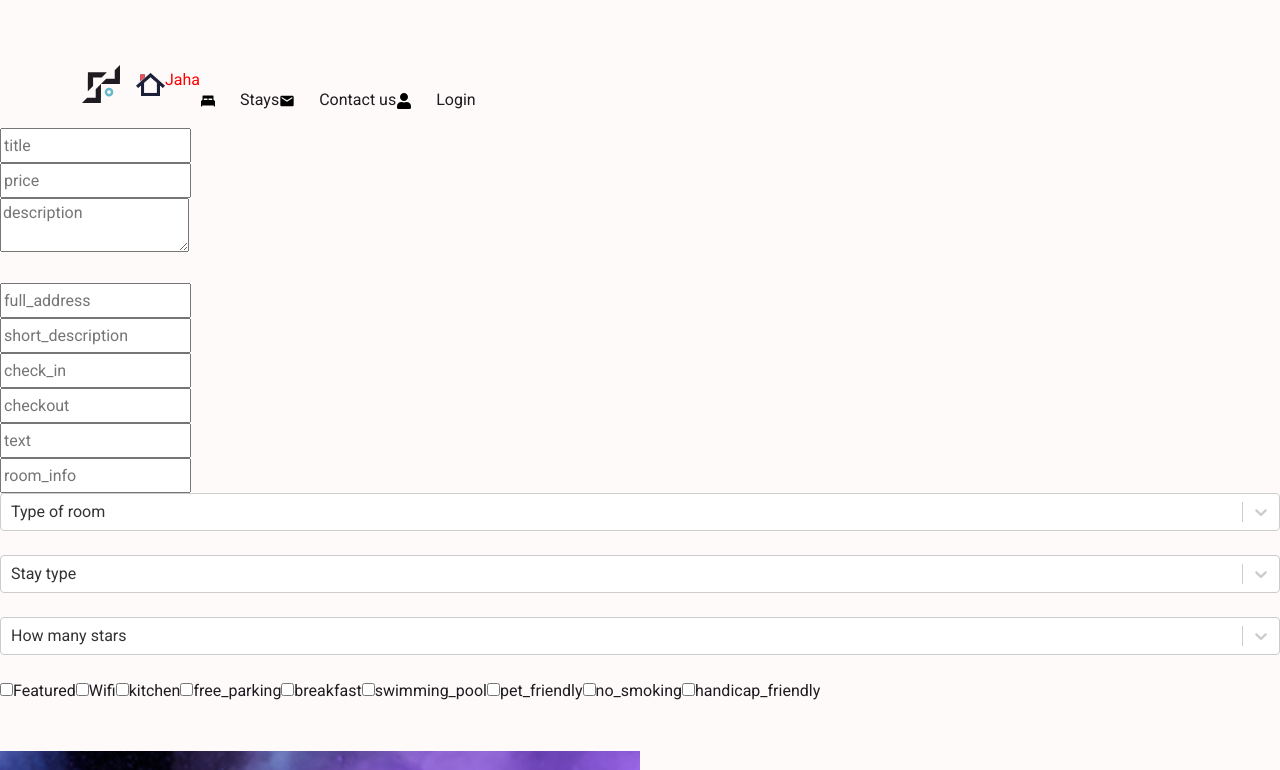
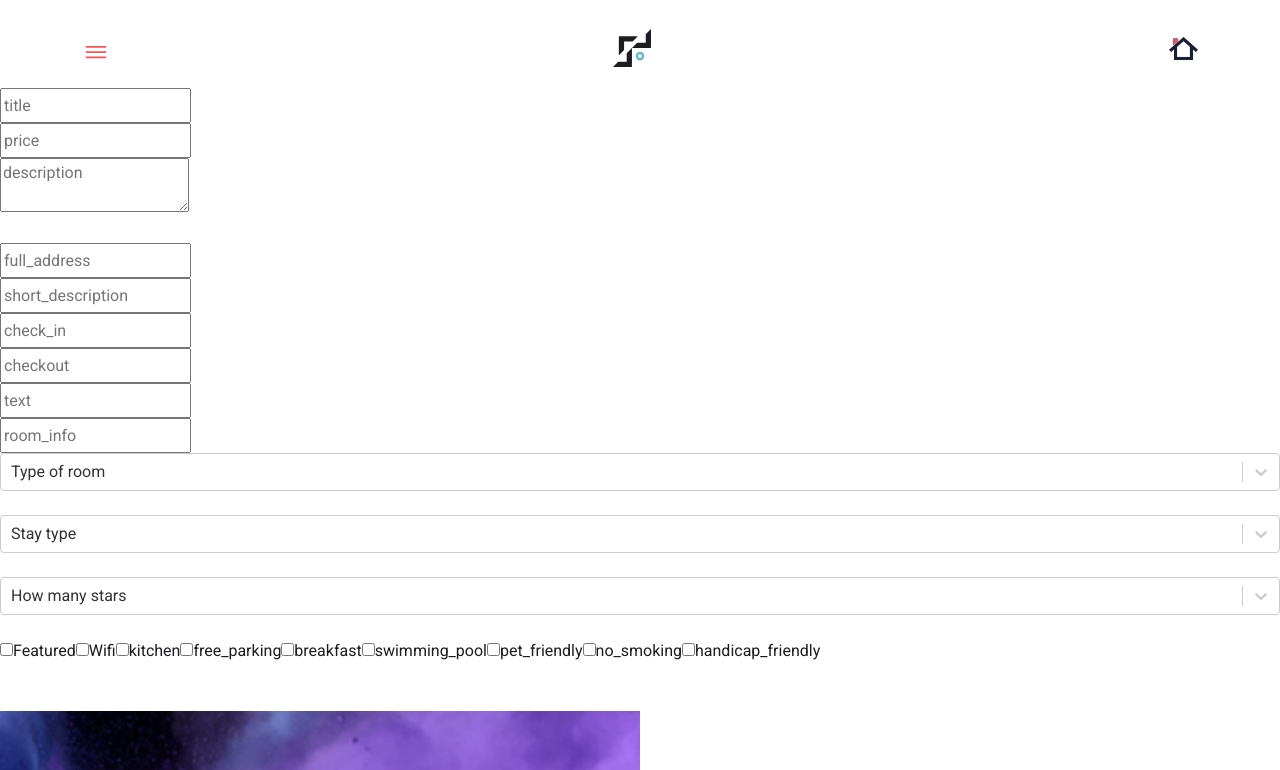
Before and after one commit to Noroff-FEU-Assignments/project-exam-2-Iselinklementin, a Next.js app: page /add in a window 1280 px wide. Shown: the top 770 px of the page. Built offline with nearby package versions, Linux system fonts and the light colour scheme.

Commit message:
fixed nav mobile

```diff
--- a/components/layout/Layout.jsx
+++ b/components/layout/Layout.jsx
@@ -1,25 +1,61 @@
-import * as S from "styles";
-import styled from "styled-components";
 import AuthContext from "context/AuthContext";
-import { useContext } from "react";
+import { useContext, useRef, useState } from "react";
 import { useRouter } from "next/router";
-// import Link from "next/link";
 import { Container, Navbar, Nav } from "react-bootstrap";
 import Image from "next/image";
 import LogoIcon from "assets/logo_element.svg";
 import Stays from "assets/stays.svg";
 import Icon, { icons } from "lib/icons";
 import Link from "next/link";
-
-import { Test } from "styles/NavbarToggler";
+import { MenuContainer } from "./layout.styles";
 
 export default function ({ children }) {
   const [auth, setAuth] = useContext(AuthContext);
 
+  const DropdownMenu = () => {
+    const dropdownRef = useRef(null);
+    const [isActive, setIsActive] = useState(false);
+    const onClick = () => setIsActive(!isActive);
+
+    return (
+      <MenuContainer>
+        <button aria-label="navigation" className="p-0 menu-trigger" onClick={onClick}>
+          <Icon icon={icons.map((icon) => icon.burger)} fontSize="28px" color="#FC5156" />
+        </button>
+
+        <Container ref={dropdownRef} className={`border-bottom menu ${isActive ? "active" : "inactive"}`}>
+          <Container className="py-4">
+            <Link href="/">
+              <a className="d-flex my-2">
+                <Icon icon={icons.map((icon) => icon.apartment)} fontSize="16px" className="me-4" />
+                Stays
+              </a>
+            </Link>
+            <hr />
+            <Link href="/contact">
+              <a className="d-flex my-2">
+                <Icon icon={icons.map((icon) => icon.email)} fontSize="16px" className="me-4" />
+                Contact us
+              </a>
+            </Link>
+            <hr />
+            <Link href="/login">
+              <a className="d-flex my-2">
+                <Icon icon={icons.map((icon) => icon.user)} fontSize="16px" className="me-4" />
+                Login
+              </a>
+            </Link>
+          </Container>
+        </Container>
+      </MenuContainer>
+    );
+  };
+
   return (
     <>
       <Navbar expand="lg">
-        <Container className="mt-5">
+        <Container className="mt-3 justify-space-between align-items-center">
+          <DropdownMenu />
           <Navbar.Brand className="">
             <Link href="/" passHref>
               <a>
@@ -27,55 +63,15 @@ export default function ({ children }) {
               </a>
             </Link>
           </Navbar.Brand>
+
           <Link href="/">
             <a>
               <Image src={Stays} alt="Icon, a house with a chimney" width="29.18" height="23.07" />
             </a>
           </Link>
-          <Test>Jaha</Test>
-          {/* <Styled.Toggle aria-controls="basic-navbar-nav"></Styled.Toggle> */}
-
-          <Navbar.Toggle aria-controls="basic-navbar-nav" />
-          <Navbar.Collapse id="basic-navbar-nav">
-            <Nav className="me-auto mt-4">
-              <Link href="/">
-                <a className="d-flex my-2">
-                  <Icon icon={icons.map(icon => icon.apartment)} fontSize="16px" className="me-4" />
-                  Stays
-                </a>
-              </Link>
-              <hr />
-              <Link href="/contact">
-                <a className="d-flex my-2">
-                  <Icon icon={icons.map(icon => icon.email)} fontSize="16px" className="me-4" />
-                  Contact us
-                </a>
-              </Link>
-              <hr />
-              <Link href="/login">
-                <a className="d-flex my-2">
-                  <Icon icon={icons.map(icon => icon.user)} fontSize="16px" className="me-4" />
-                  Login
-                </a>
-              </Link>
-            </Nav>
-          </Navbar.Collapse>
         </Container>
       </Navbar>
-      {/*
-      <nav>
-        <Link href="/admin">
-          <a>Admin</a>
-        </Link>
-        <Link href="/enquire">
-          <a>Enquire</a>
-        </Link>
-
-        <Link href="/add">
-          <a>Add</a>
-        </Link>
-      </nav> */}
-      <div>{children}</div>
+      {children}
     </>
   );
 }
--- /dev/null
+++ b/components/layout/layout.styles.jsx
@@ -0,0 +1,30 @@
+import styled from "styled-components";
+
+export const MenuContainer = styled.div`
+  button {
+    box-shadow: none;
+    border: none;
+    background: transparent;
+    position: relative;
+  }
+
+  .menu {
+    position: absolute;
+    background: ${(p) => p.theme.backgroundColour};
+    top: 5rem;
+    left: 0;
+    right: 0;
+    opacity: 0;
+    visibility: hidden;
+    transition: opacity 0.4s ease, transform 0.4s ease, visibility 0.4s;
+    width: 100vw;
+  }
+
+  .menu.active {
+    opacity: 1;
+    visibility: visible;
+    -webkit-box-shadow: 0 4px 6px -6px black;
+    -moz-box-shadow: 0 4px 6px -6px black;
+    box-shadow: 0 4px 6px -6px black;
+  }
+`;
--- a/global/ThemeConfig.js
+++ b/global/ThemeConfig.js
@@ -23,7 +23,7 @@ const theme = {
   body: "#1E1B21",
   primaryFont: "Roboto",
   secondaryFont: "Railway",
-  backgroundColour: "#FFFAFA",
+  backgroundColour: "white",
   success: "#92B76B",
   error: "#D11117",
   status: "#A1D1ED",
--- a/lib/icons.js
+++ b/lib/icons.js
@@ -12,7 +12,7 @@ import {
 } from "react-icons/md";
 import { HiPlusSm } from "react-icons/hi";
 import { ImSpoonKnife } from "react-icons/im";
-import { IoMdImages, IoLogoNoSmoking, IoIosMore } from "react-icons/io";
+import { IoMdImages, IoLogoNoSmoking, IoIosMore, IoIosMenu } from "react-icons/io";
 import { GrTextAlignFull } from "react-icons/gr";
 import { IoChatbubblesSharp, IoBedSharp, IoLocationSharp } from "react-icons/io5";
 import { RiHotelFill, RiImageFill, RiParkingBoxFill } from "react-icons/ri";
@@ -128,6 +128,9 @@ export const icons = [
   {
     smoking: <IoLogoNoSmoking />,
   },
+  {
+    burger: <IoIosMenu />,
+  },
 ];
 
 const Icon = ({ icon, fontSize, color, className }) => {
--- a/styles/NavbarToggler.jsx
+++ /dev/null
@@ -1,10 +0,0 @@
-import styled from "styled-components";
-// import { Navbar } from "react-bootstrap";
-
-// export const StyledToggle = styled(navbarToggler)`
-//   border: transparent;
-// `;
-
-export const Test = styled.p`
-  color: red;
-`;
```
Also changed, not shown: pages/index.js (+44 -38 lines), 1 other file (tests, documents, lock files or other folders).
